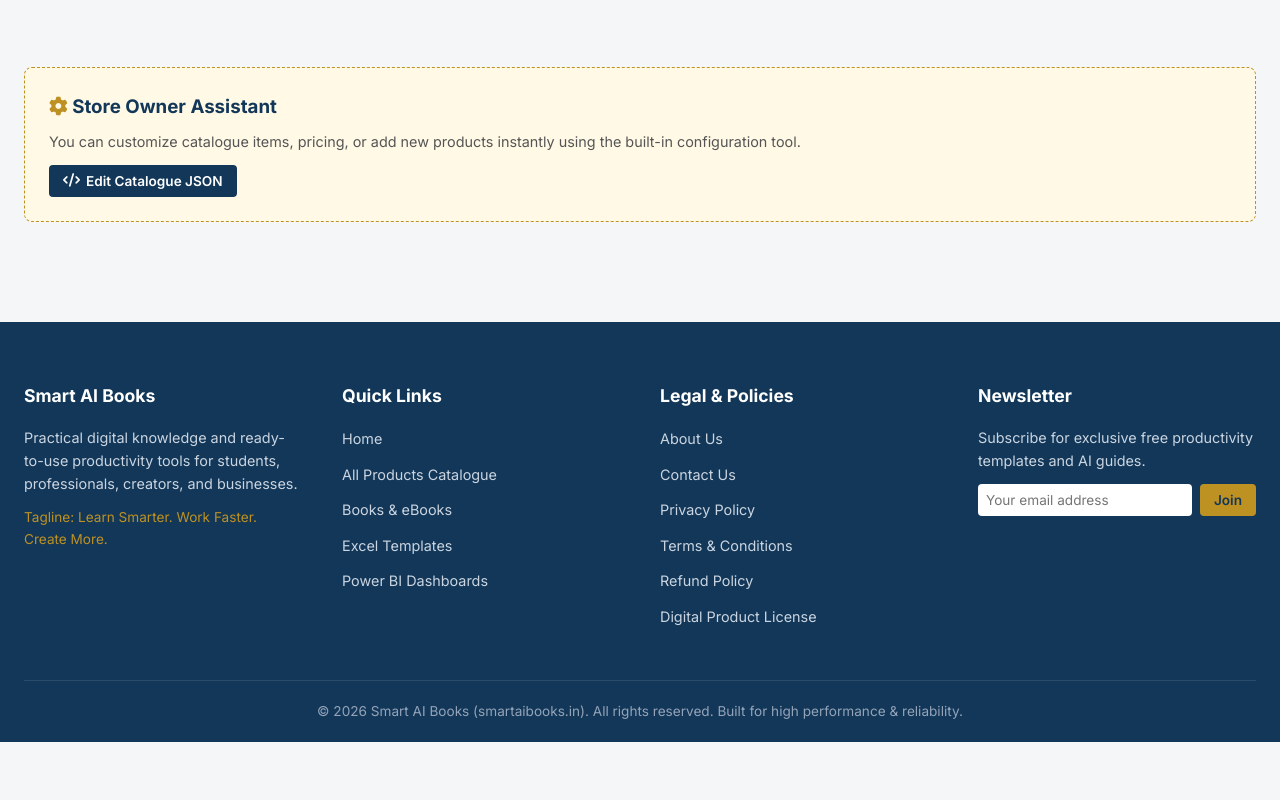
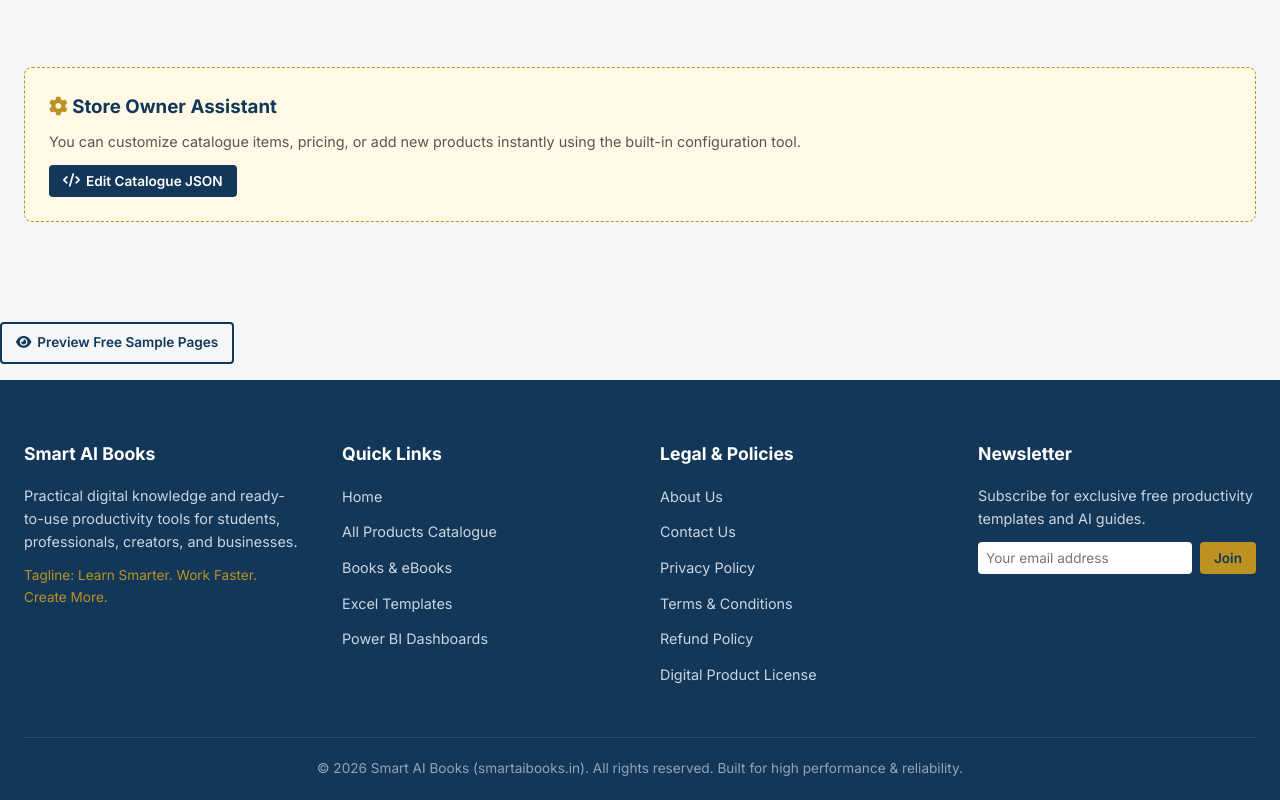
Before and after one commit to chijeyam-svg/smartaibooks, a plain HTML site: page index.html in a window 1280 px wide. Shown: the part 1215-2015 px from the top of the page. Before the commit the page ends 1957 px from the top, so only its background shows below. Drawn offline with Linux system fonts and the light colour scheme.

Commit message:
Update index.html

```diff
--- a/index.html
+++ b/index.html
@@ -927,7 +927,14 @@
   </div>
 
   <!-- Product Detail Modal -->
-  <div class="modal-overlay" id="productModal">
+<!-- Inside openProductDetail function -->
+<div style="margin-bottom: 16px;">
+  <a href="${product.sampleFile || 'samples/Text_AI_Book.pdf'}" target="_blank" class="btn btn-outline btn-sm" style="color: var(--navy); border-color: var(--navy);">
+    <i class="fa-solid fa-eye" style="margin-right: 6px;"></i> Preview Free Sample Pages
+  </a>
+</div>
+
+    <div class="modal-overlay" id="productModal">
     <div class="modal-container">
       <div class="modal-header">
         <h2 id="modalProductTitle">Product Details</h2>
```
